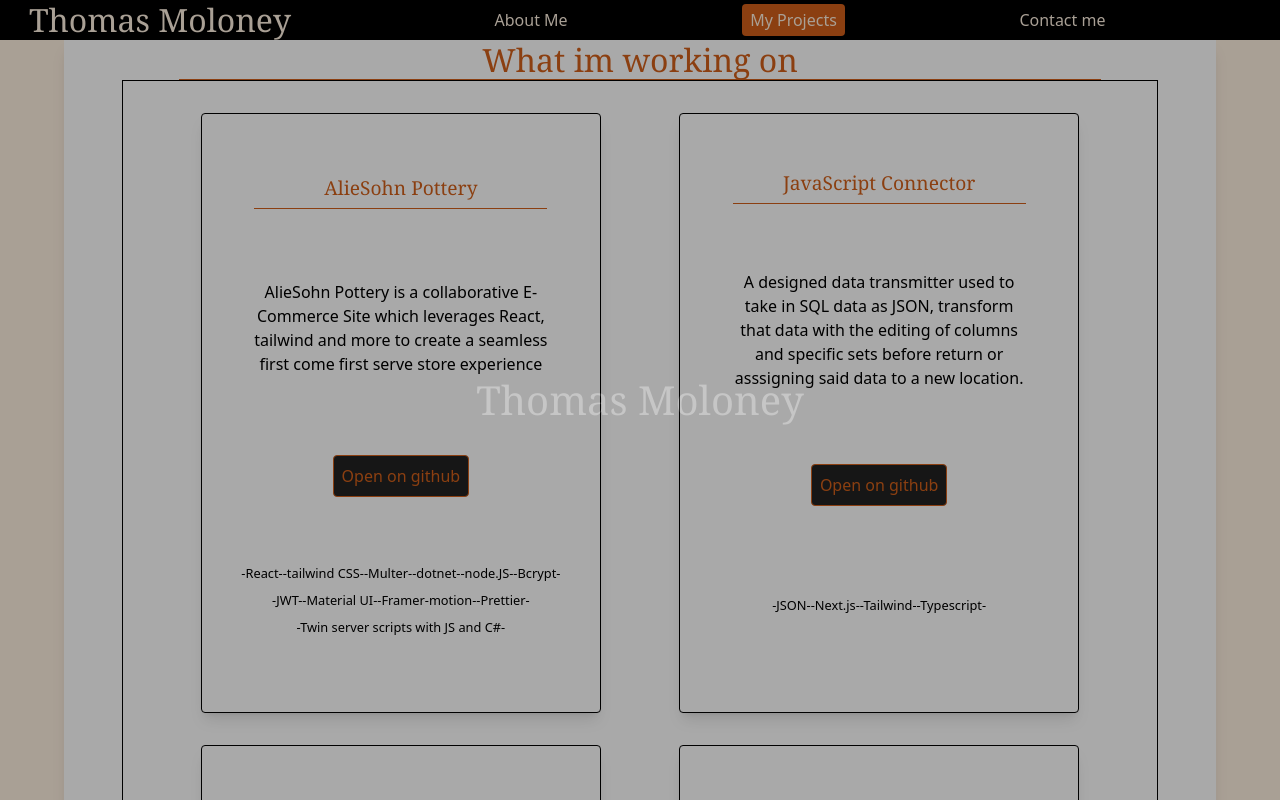
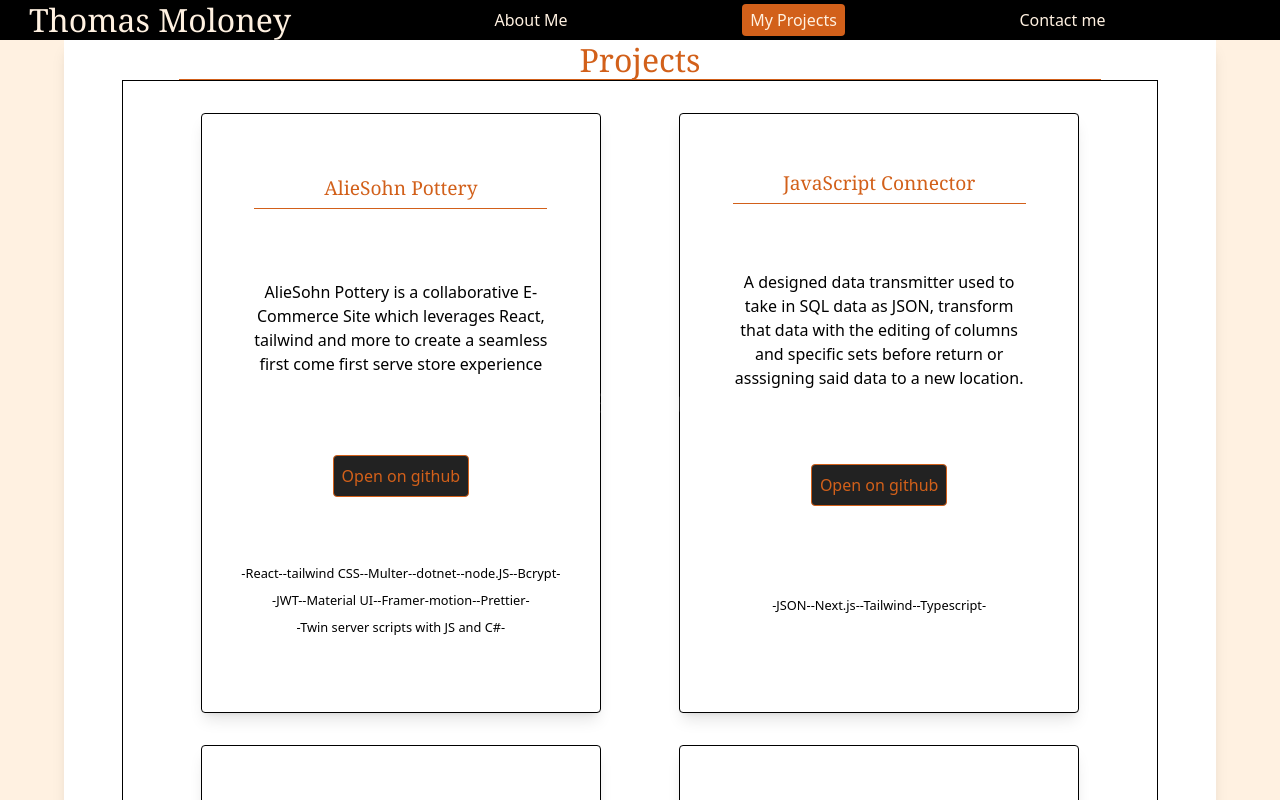
Before and after one commit to Sweattowel/Portfolio, a React (Create React App) app: page /MyProjects in a window 1280 px wide. Shown: the top 800 px of the page. Built offline with nearby package versions, Linux system fonts and the light colour scheme.

Commit message:
Minor changes

```diff
--- a/src/Dependencies/Opener.tsx
+++ b/src/Dependencies/Opener.tsx
@@ -4,7 +4,7 @@ export default function Opener()
 {
 
   return (
-    <div className="pointer-events-none fixed z-10 w-full h-full animate-fade bg-BLACK text-WHITE flex justify-center items-center text-[2.5rem]">
+    <div className="pointer-events-none fixed z-10 w-full h-full animate-fade bg-black text-white flex justify-center items-center text-[2.5rem]">
       <div className=" animate-fade font-serif text-WHITE bg-gradient-to-r  w-[80%] text-center">
         Thomas Moloney
       </div>
--- a/src/Dependencies/Routes/AboutMe.tsx
+++ b/src/Dependencies/Routes/AboutMe.tsx
@@ -165,7 +165,7 @@ export default function AboutMe()
                     </div>
                 </div>
                 <h1 className="z-0 flex m-auto mb-5 w-[80%] text-center justify-center text-HIGHLIGHT font-serif text-[3rem] border-b">
-                    My Experiences
+                    Experience
                 </h1>
                 <div className="z-0 md:h-[50vh] h-[100vh] justify-evenly flex flex-col">
                     <ul className="flex md:flex-row flex-col w-full h-full justify-evenly">
--- a/src/Dependencies/Routes/MyProjects.tsx
+++ b/src/Dependencies/Routes/MyProjects.tsx
@@ -86,7 +86,7 @@ export default function MyProjects()
         <div className="bg-LIGHT  h-full w-full">
             <div className="bg-WHITE h-full w-[90%] flex flex-col m-auto shadow-lg">
                 <h1 className="text-HIGHLIGHT text-[2rem] font-serif w-[80%] h-[5vh] border-b flex justify-center items-center m-auto">
-                    What im working on
+                    Projects
                 </h1>
                 <ul
                     className="w-[90%] flex flex-row flex-wrap m-auto justify-evenly items-center p-4 border"
@@ -94,7 +94,7 @@ export default function MyProjects()
                     {projects.map((project: ProjectStruc, index: number) => (
                         <li
                             key={index}
-                            className="w-[400px] h-[600px] border rounded p-4 m-4 flex flex-col justify-evenly items-center shadow-lg"
+                            className="w-[400px] h-[600px] border rounded p-4 m-4 flex flex-col justify-evenly items-center shadow-lg hover:shadow-2xl hover:scale-110 transition ease-in-out duration-500"
                         >
                             <h2
                                 className="text-HIGHLIGHT text-[1.2rem] font-serif w-[80%] h-[5vh] border-b flex justify-center items-center"
```
